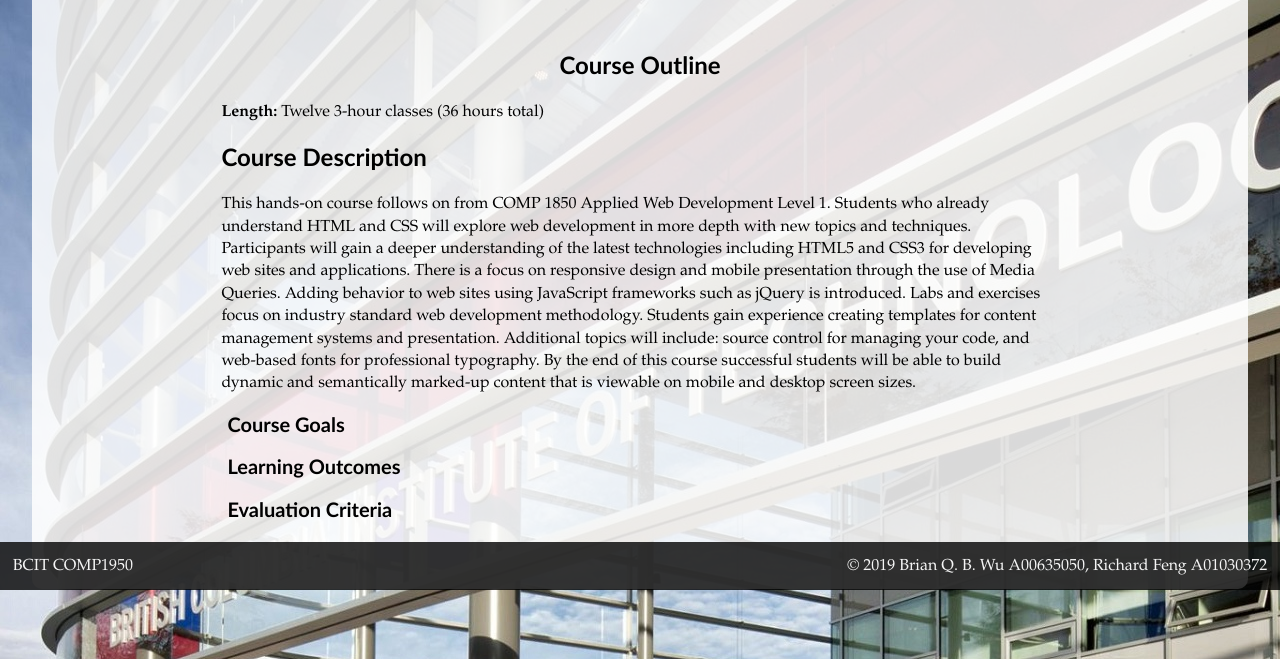
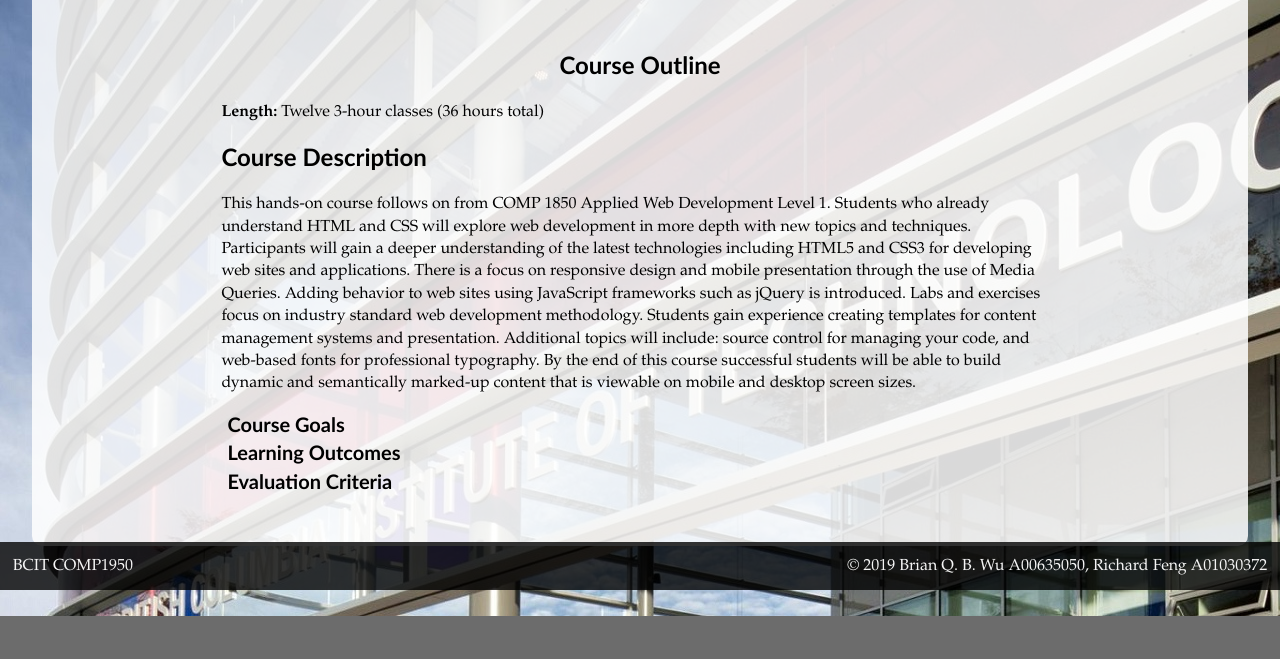
Before and after one commit to bwu36bcit/COMP1950_final_project, a plain HTML site: page outline.html in a window 1280 px wide. Shown: the part 210-869 px from the top of the page. After the commit the page ends 826 px from the top, so only its background shows below. Drawn offline with Linux system fonts and the light colour scheme.

Commit message:
Removed h2 tags from outline.html buttons for html validation

```diff
--- a/outline.html
+++ b/outline.html
@@ -69,7 +69,7 @@
           onclick="toggleCourseGoals()"
           id="button-course-goals"
           >
-          <h2>Course Goals</h2>
+          Course Goals
         </button>
         <div id="course-goals">
           <ul>
@@ -88,7 +88,7 @@
         onclick="toggleLearningOutcomes()"
         id="button-learning-outcomes"
         >
-        <h2>Learning Outcomes</h2>
+        Learning Outcomes
       </button>
       <div id="learning-outcomes">
         <p>
@@ -139,7 +139,7 @@
       onclick="toggleEvaluationCriteria()"
       id="button-evaluation-criteria"
       >
-      <h2>Evaluation Criteria</h2>
+      Evaluation Criteria
     </button>
     <table id="evaluation-criteria">
       <tr>
--- a/scss/outline.scss
+++ b/scss/outline.scss
@@ -11,7 +11,6 @@ article {
 
 article h1 {
 	text-align: center;
-	background-color: transparent;
 }
 
 .outline-wrapper {
@@ -31,6 +30,9 @@ article h1 {
 .outline-wrapper button {
 	background: none;
 	border: none;
+	font-family: 'Gill Sans';
+	font-size: 20px;
+	font-weight: bold;
 }
 
 .outline-wrapper button:hover {
```
Also changed, not shown: styles/outline.css, 1 other file.
